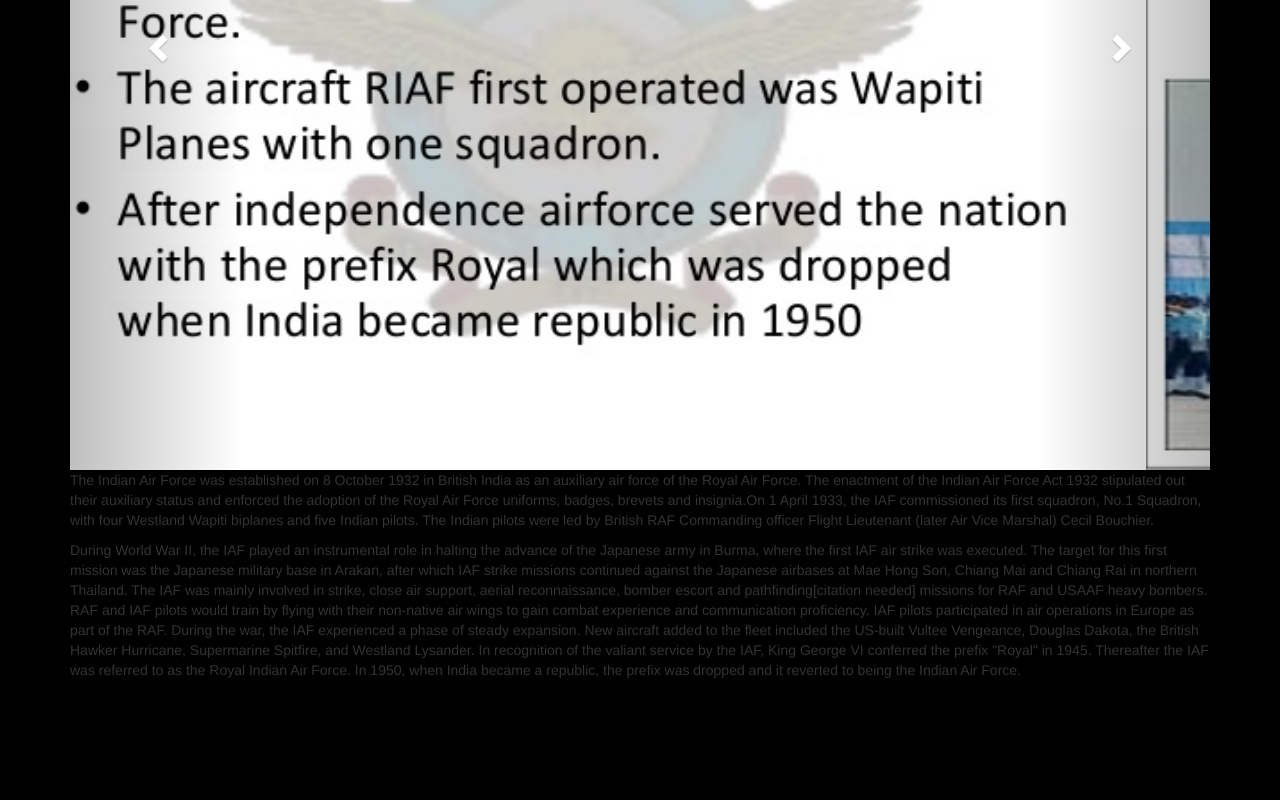
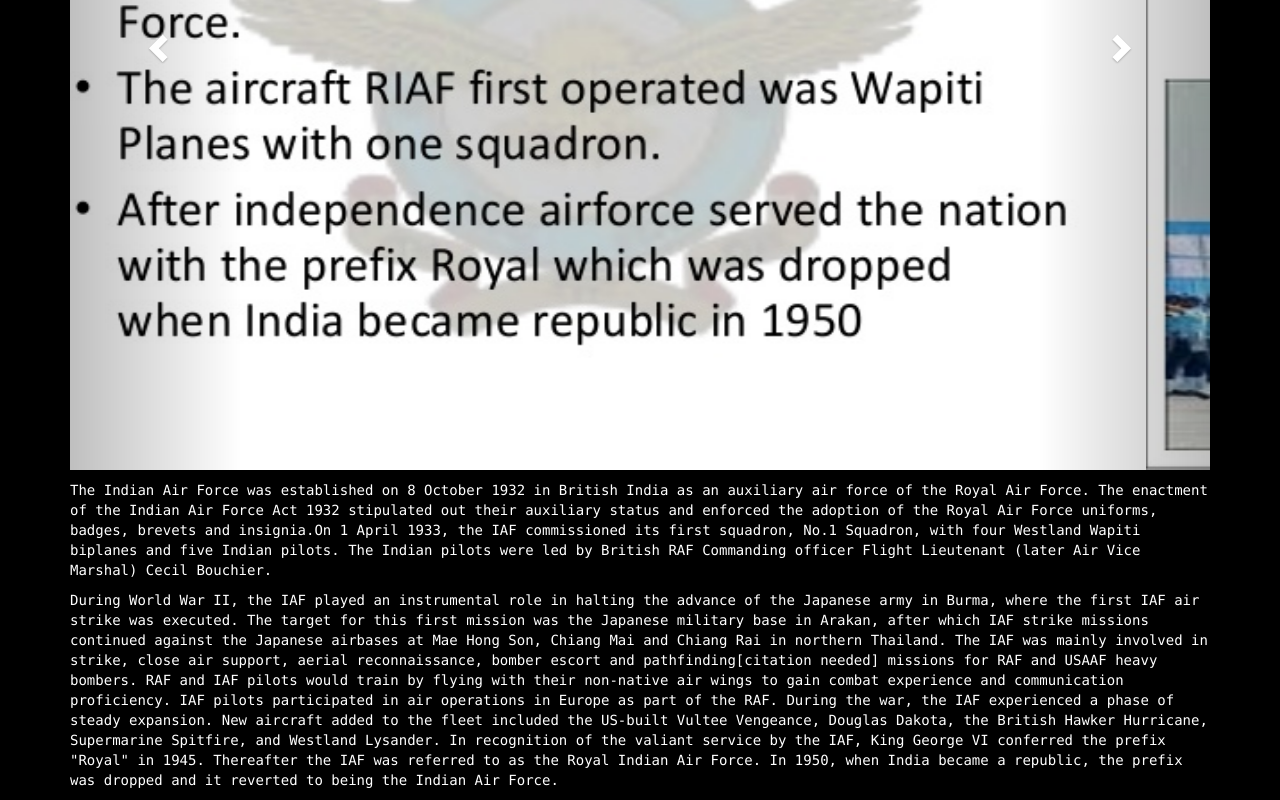
Before and after one commit to RadhikaBadhwar/indianairforce.github.io, a website: page crousal.html in a window 1280 px wide. Shown: the part 449-1249 px from the top of the page. Before the commit the page ends 1139 px from the top, so only its background shows below. Drawn offline with nearby package versions, Linux system fonts and the light colour scheme.

Commit message:
Update crousal.html

```diff
--- a/crousal.html
+++ b/crousal.html
@@ -15,6 +15,7 @@ background-color:black;
 #b
 {
 color:white;
+font-family: "Lucida Console", Courier, monospace;
 }
 </style>
 <body class="a">
@@ -59,10 +60,11 @@ color:white;
       <span class="sr-only">Next</span>
     </a>
   </div>
+<p></p>
+<p></p>
+<p id="b">The Indian Air Force was established on 8 October 1932 in British India as an auxiliary air force of the Royal Air Force. The enactment of the Indian Air Force Act 1932 stipulated out their auxiliary status and enforced the adoption of the Royal Air Force uniforms, badges, brevets and insignia.On 1 April 1933, the IAF commissioned its first squadron, No.1 Squadron, with four Westland Wapiti biplanes and five Indian pilots. The Indian pilots were led by British RAF Commanding officer Flight Lieutenant (later Air Vice Marshal) Cecil Bouchier.
 
-<p id="e">The Indian Air Force was established on 8 October 1932 in British India as an auxiliary air force of the Royal Air Force. The enactment of the Indian Air Force Act 1932 stipulated out their auxiliary status and enforced the adoption of the Royal Air Force uniforms, badges, brevets and insignia.On 1 April 1933, the IAF commissioned its first squadron, No.1 Squadron, with four Westland Wapiti biplanes and five Indian pilots. The Indian pilots were led by British RAF Commanding officer Flight Lieutenant (later Air Vice Marshal) Cecil Bouchier.
-
-<p id="e">During World War II, the IAF played an instrumental role in halting the advance of the Japanese army in Burma, where the first IAF air strike was executed. The target for this first mission was the Japanese military base in Arakan, after which IAF strike missions continued against the Japanese airbases at Mae Hong Son, Chiang Mai and Chiang Rai in northern Thailand.
+<p id="b">During World War II, the IAF played an instrumental role in halting the advance of the Japanese army in Burma, where the first IAF air strike was executed. The target for this first mission was the Japanese military base in Arakan, after which IAF strike missions continued against the Japanese airbases at Mae Hong Son, Chiang Mai and Chiang Rai in northern Thailand.
 
 The IAF was mainly involved in strike, close air support, aerial reconnaissance, bomber escort and pathfinding[citation needed] missions for RAF and USAAF heavy bombers. RAF and IAF pilots would train by flying with their non-native air wings to gain combat experience and communication proficiency. IAF pilots participated in air operations in Europe as part of the RAF.
 
```
